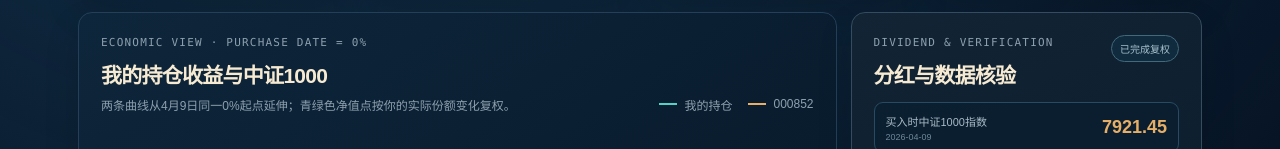
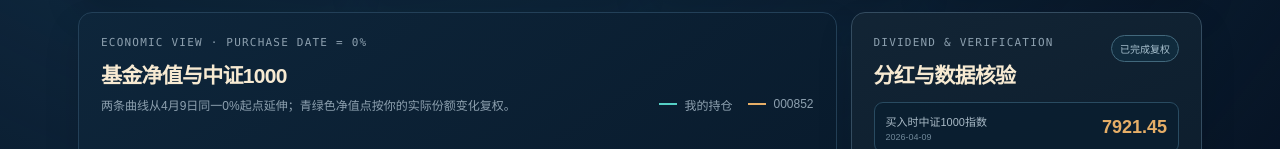
Before and after one commit to 6171586-web/jiuli-weekly-tracking, a React (Vite) app: page / in a window 1280 px wide. Shown: the part 354-503 px from the top of the page. Built offline with nearby package versions, Linux system fonts and the light colour scheme.

Commit message:
Rename chart to fund NAV comparison

```diff
--- a/app/page.tsx
+++ b/app/page.tsx
@@ -141,7 +141,7 @@ function TrendChart() {
     return () => observer.disconnect();
   }, []);
 
-  return <canvas ref={canvasRef} className="trend" aria-label="买入以来个人持仓收益与中证1000同期收益曲线" />;
+  return <canvas ref={canvasRef} className="trend" aria-label="基金净值与中证1000对比曲线" />;
 }
 
 export default function Home() {
@@ -195,7 +195,7 @@ export default function Home() {
           <div className="panel-head">
             <div>
               <p className="eyebrow">ECONOMIC VIEW · PURCHASE DATE = 0%</p>
-              <h2>我的持仓收益与中证1000</h2>
+              <h2>基金净值与中证1000</h2>
               <p className="chart-note">两条曲线从4月9日同一0%起点延伸；青绿色净值点按你的实际份额变化复权。</p>
             </div>
             <div className="legend"><i className="fund" />我的持仓<i className="index" />000852</div>
```
